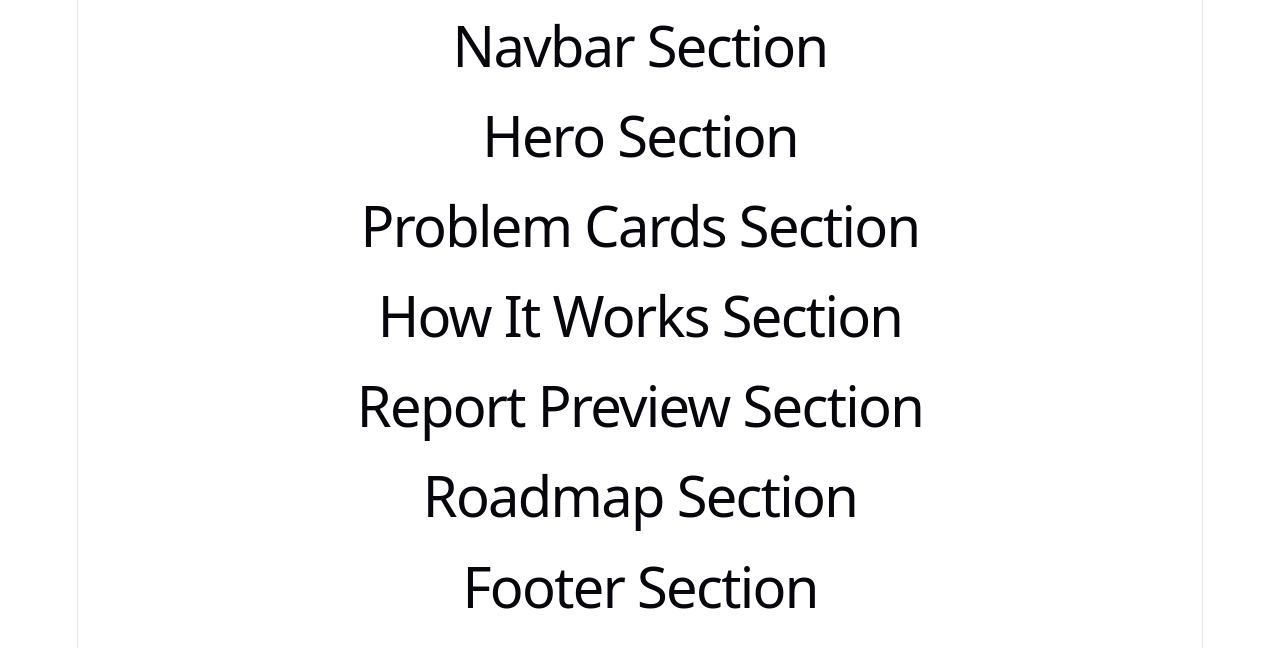
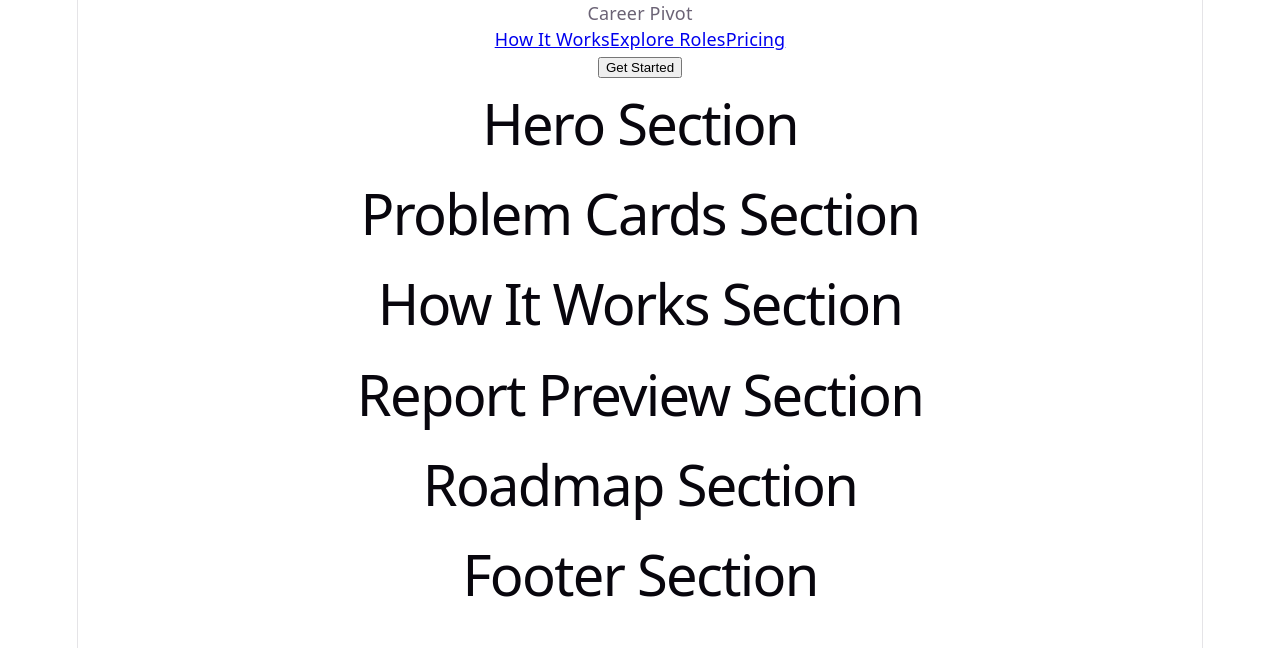
Before and after one commit to CmdMayank/CareerPivot, a React app in the folder frontend/: page / in a window 1280 px wide. Shown: the top 648 px of the page. Built offline with nearby package versions, Linux system fonts and the light colour scheme; the HTML template or start-up script is replaced by a standard one.

Commit message:
Modified Navbar

```diff
--- a/frontend/src/components/Navbar.jsx
+++ b/frontend/src/components/Navbar.jsx
@@ -1,5 +1,17 @@
 function Navbar() {
-  return <h1>Navbar Section</h1>;
+  return (
+    <nav>
+      <div>Career Pivot</div>
+
+      <div>
+        <a href="#">How It Works</a>
+        <a href="#">Explore Roles</a>
+        <a href="#">Pricing</a>
+      </div>
+
+      <button>Get Started</button>
+    </nav>
+  );
 }
 
 export default Navbar;
```
